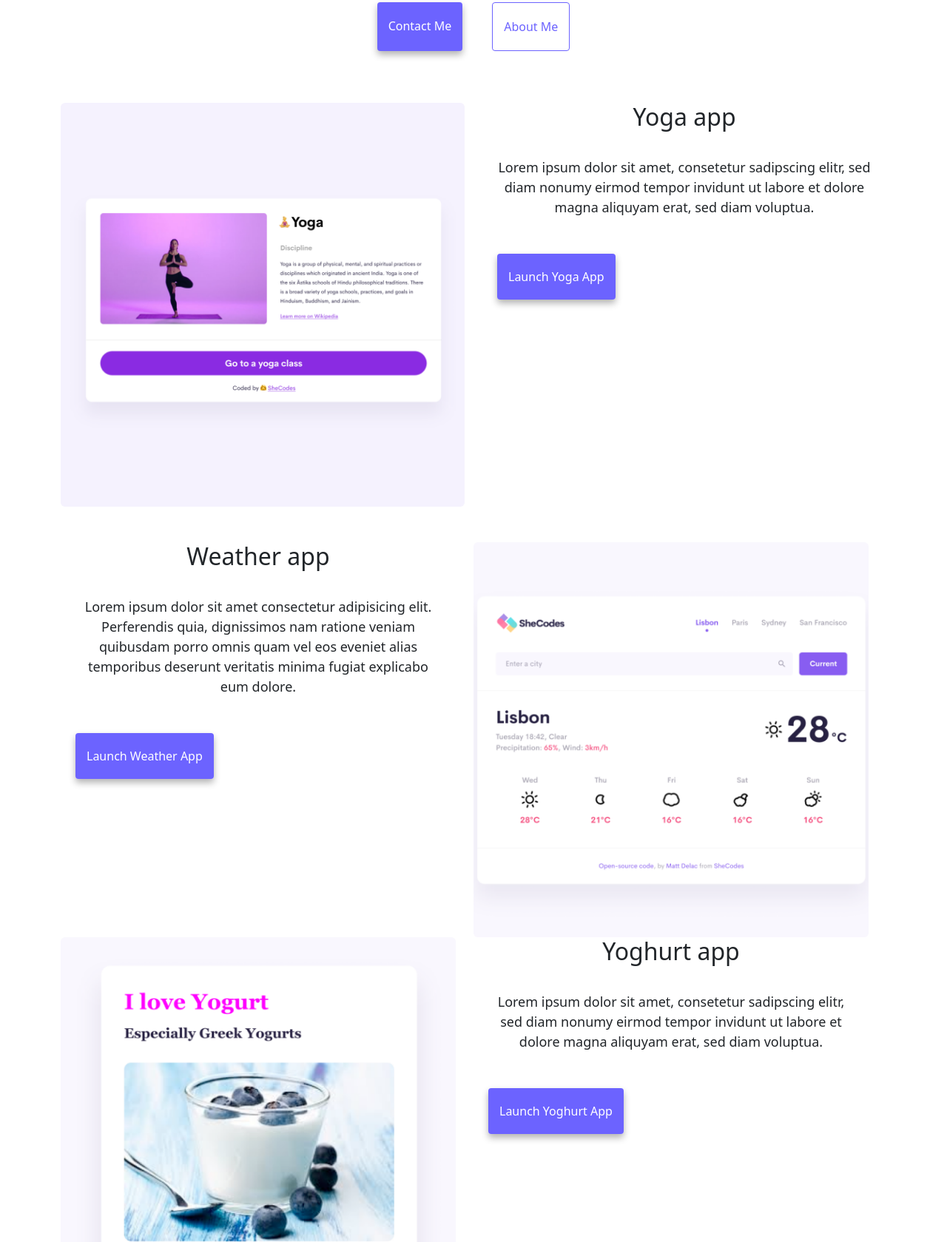
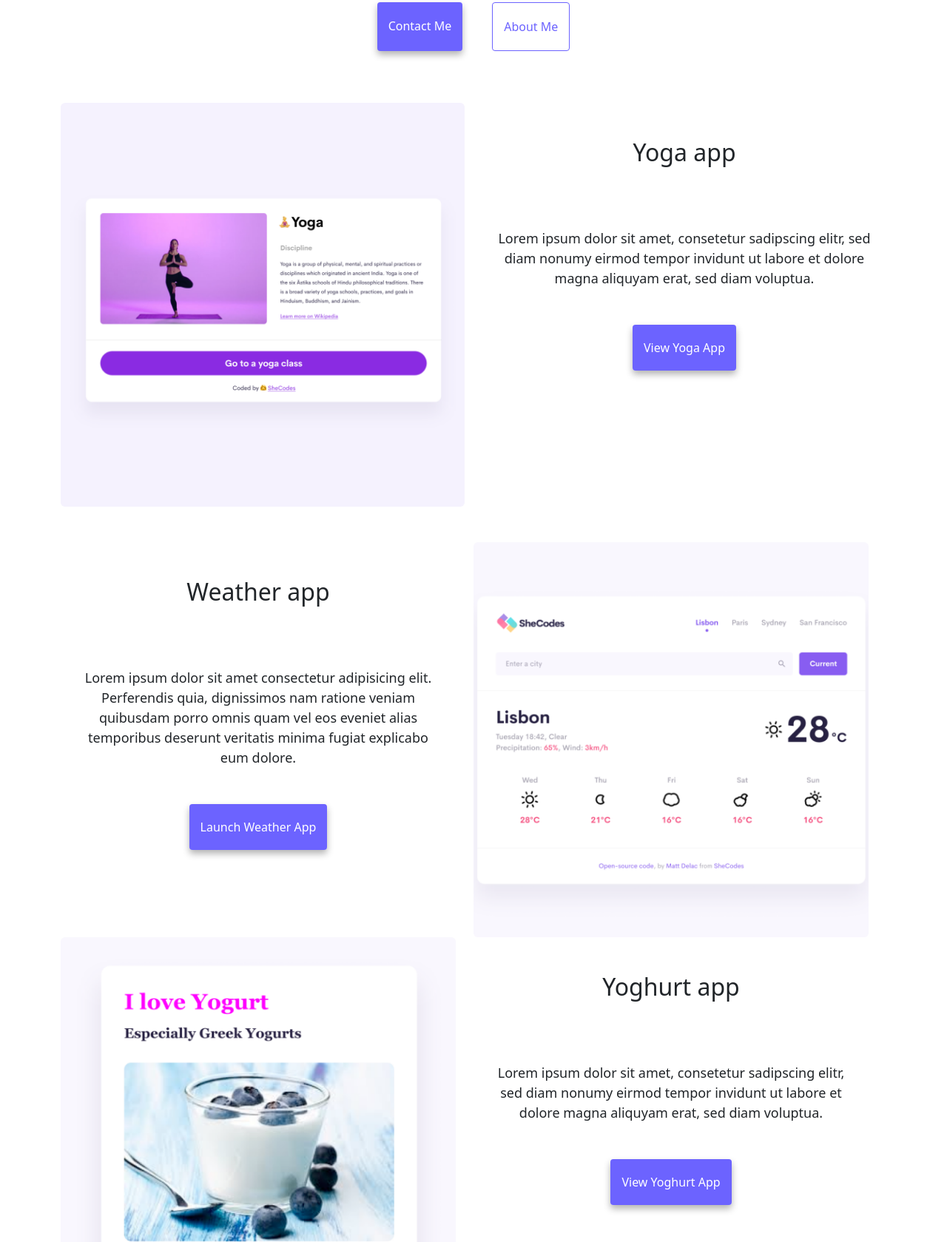
Before and after one commit to Vanessa3009/Responsive-homework, a website: page index.html in a window 1280 px wide. Shown: the part 299-1978 px from the top of the page at 74% size. Drawn offline with nearby package versions, Linux system fonts and the light colour scheme.

Commit message:
adjustments seo & responsive

```diff
--- a/index.html
+++ b/index.html
@@ -3,8 +3,8 @@
   <head>
     <meta charset="UTF-8" />
     <meta http-equiv="X-UA-Compatible" content="IE=edge" />
-    <meta name="viewport" content="width=device-width, initial-scale=1.0" />
-    <title>Vanessa Dressler</title>
+    <meta name="description" content="Portfolio by Vanessa Dressler, Frontend Developer" />
+    <title>My portfolio</title>
     <link rel="stylesheet" href="style.css" />
     <link
       href="https://cdn.jsdelivr.net/npm/bootstrap@5.2.0-beta1/dist/css/bootstrap.min.css"
@@ -52,34 +52,34 @@
       <h1>Vanessa Dressler</h1>
       <h3>🇩🇪 Front-end developer, based in Frankfurt</h3>
       <div class="navigation-links">
-        <a href="about.html#contact" class="contact-link">Contact me</a>
-        <a href="about.html" class="about-link">About me</a>
+        <a href="about.html#contact" class="contact-link" target="_blank">Contact me</a>
+        <a href="about.html" class="about-link" target="_blank">About me</a>
       </div>
     </div>
     <div class="container">
       <div class="row">
-        <div class="col-md-6">
-            <img src="images/yoga.png" class="img-fluid rounded">
+        <div class="col-sm-6">
+            <img src="images/yoga.png" class="img-fluid rounded" alt="Yoga App">
         </div>
-        <div class="col-md-6">
-            <h2 class="mb-3">Yoga app</h2>
+        <div class="col-sm-6">
+            <h2 class="mb-3 p-5">Yoga app</h2>
             <p>
                 Lorem ipsum dolor sit amet, consetetur sadipscing elitr, sed diam nonumy eirmod tempor invidunt ut labore et dolore magna aliquyam erat, sed diam voluptua.
               </p>
-              <div class="mt-5">
-                  <a href="#" class="primary-link">Launch Yoga App</a>
+              <div class="mt-5 text-center">
+                  <a href="#" class="primary-link" target="_blank">View Yoga App</a>
                 </div>
               </div>
               <div class="row mt-5">
                   <div class="col-md-6">
-                    <h2 class="mb-3">Weather app</h2>
+                    <h2 class="mb-3 p-5">Weather app</h2>
                     <p>
                       Lorem ipsum dolor sit amet consectetur adipisicing elit. Perferendis
                       quia, dignissimos nam ratione veniam quibusdam porro omnis quam vel
                       eos eveniet alias temporibus deserunt veritatis minima fugiat
                       explicabo eum dolore.
                     </p>
-                    <div class="mb-5 mt-5">
+                    <div class="mb-5 mt-5 text-center">
                       <a href="#" class="primary-link">Launch Weather App</a>
                     </div>
                   </div>
@@ -88,17 +88,19 @@
                   </div>
                 </div>
                 <div class="row">
-                    <div class="col-md-6">
-                        <img src="images/yogurt.png" class="img-fluid rounded">
+                    <div class="col-sm-6">
+                        <img src="images/yogurt.png" class="img-fluid rounded" alt="yoghurt app">
                     </div>
-                    <div class="col-md-6">
-                        <h2 class="mb-3">Yoghurt app</h2>
+                    <div class="col-sm-6">
+                        <h2 class="mb-3 p-5">Yoghurt app</h2>
                         <p>
                             Lorem ipsum dolor sit amet, consetetur sadipscing elitr, sed diam nonumy eirmod tempor invidunt ut labore et dolore magna aliquyam erat, sed diam voluptua.
                           </p>
-                          <div class="mt-5">
-                              <a href="#" class="primary-link">Launch Yoghurt App</a>
+                          <div class="mt-5 text-center">
+                              <a href="#" class="primary-link" target="_blank">View Yoghurt App</a>
                             </div>
+                            </div>
+                          </div>
 
 
     <script
```
Also changed, not shown: about.html (+17 -5 lines), README.md (deleted).
